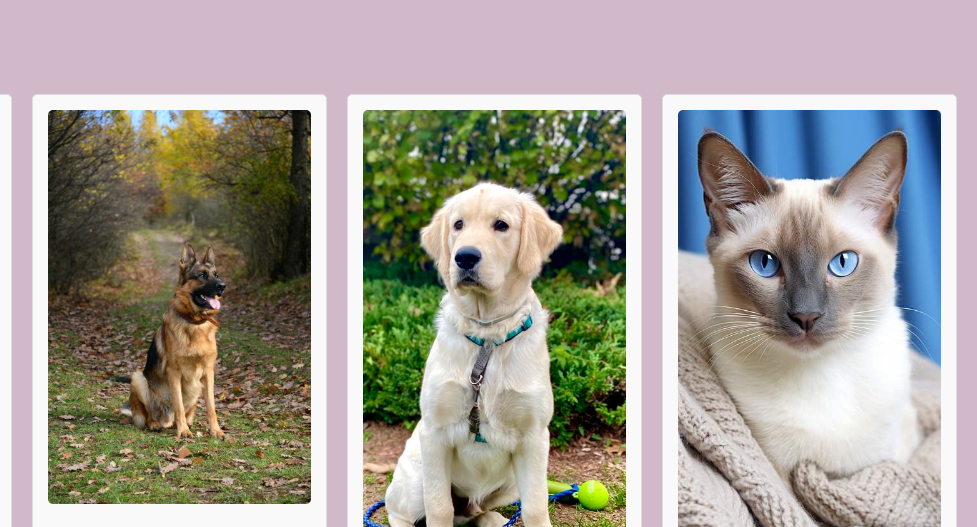
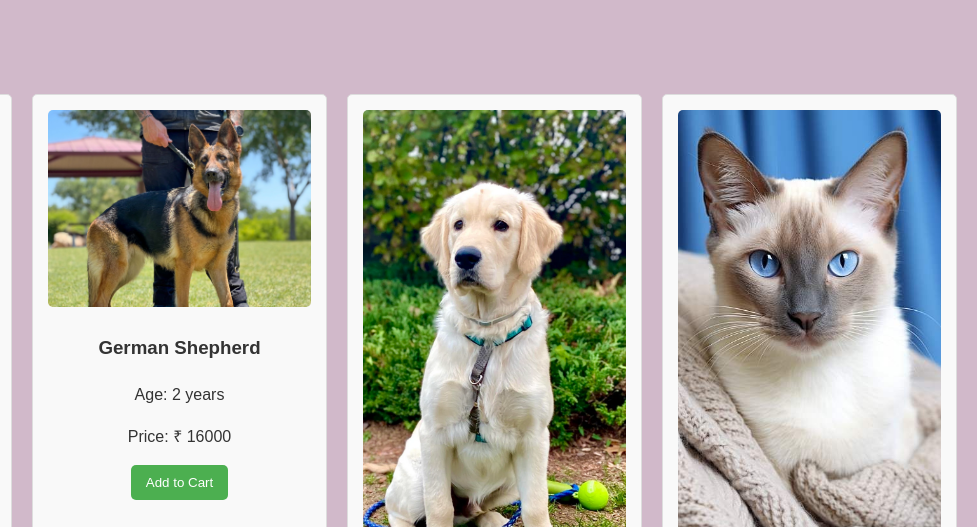
Before and after one commit to hv7156/elite-pet-services, a plain HTML site: page index.html in a window 1280 px wide. Shown: the part 703-1230 px from the top of the page, 303-1280 px from the left. Drawn offline with Linux system fonts and the light colour scheme; files whose address does not match are found by name.

Commit message:
Update index.html

```diff
--- a/index.html
+++ b/index.html
@@ -42,7 +42,7 @@
                 <button>Add to Cart</button>
             </div>
             <div class="pet-card">
-                <img src="/Downloads/germanbahi.jpg" alt="German Shepherd">
+                <img src="germanshepard.jpg" alt="German Shepherd">
                 <h3>German Shepherd</h3>
  <p>Age: 2 years</p>
                 <p>Price:  &#8377; 16000</p>
```
